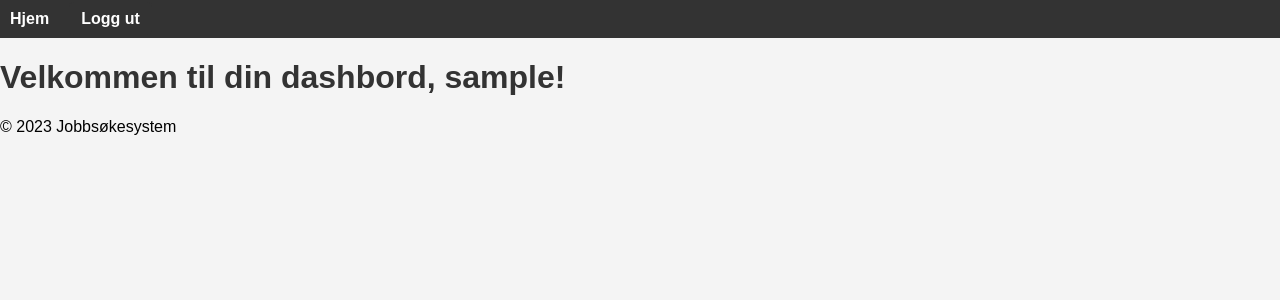
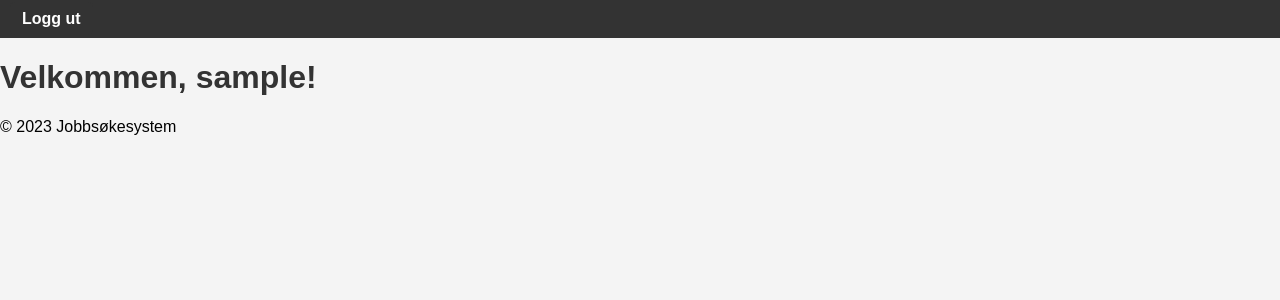
Before and after one commit to AudunSteen/jobjobb, a PHP site: page /dashboard.php in a window 1280 px wide. Shown: the top 300 px of the page. Run offline with PHP 8.4, Linux system fonts and the light colour scheme; the visitor is signed in with stand-in values (Sample User, id 1).

Commit message:
Endret header

```diff
--- a/JobApplicationSystem/www/site/dashboard.php
+++ b/JobApplicationSystem/www/site/dashboard.php
@@ -10,7 +10,7 @@ if (!isset($_SESSION['username'])) {
 include 'inc/header.php';
 ?>
 
-<h1>Velkommen til din dashbord, <?php echo $_SESSION['username']; ?>!</h1>
+<h1>Velkommen, <?php echo $_SESSION['username']; ?>!</h1>
 
 <!-- Legg til annen innhold eller funksjonalitet for dashbordet her -->
 
--- a/JobApplicationSystem/www/site/inc/header.php
+++ b/JobApplicationSystem/www/site/inc/header.php
@@ -66,7 +66,6 @@
     <header>
         <nav>
             <ul>
-                <li><a href="profile.php">Hjem</a></li>
                 <?php
                 // Sjekk om sesjon allerede er startet før du starter en ny
                 if (session_status() == PHP_SESSION_NONE) {
@@ -77,16 +76,13 @@
                 if (isset($_SESSION['userType'])) {
                     if ($_SESSION['userType'] === 'jobbsoker') {
                         // Alternativer for jobbsøker
-                        echo '<li><a href="hjem.php">hjem</a></li>';
+                        echo '<li><a href="jobboppføringer.php">Hjem/annonser</a></li>';
                         echo '<li><a href="profile.php">Min profil</a></li>';
-                        echo '<li><a href="jobboppføringer.php">Jobboppføringer</a></li>';
                     } elseif ($_SESSION['userType'] === 'arbeidsgiver') {
                         // Alternativer for arbeidsgiver
-                        echo '<li><a href="hjem.php">hjem</a></li>';
-                        echo '<li><a href="din_arbeidsgiver_side.php">Din Arbeidsgiver Side</a></li>';
-                        echo '<li><a href="arbeidsgiver_view_users.php">View Users</a></li>';
-                        echo '<li><a href="arbeidsgiver_nyapplication.php">Create New Job Application</a></li>';
-                        echo '<li><a href="arbeidsgiver_view_applications.php">View Job Applications</a></li>';
+                        echo '<li><a href="hjem.php">Opprett annonser</a></li>';
+                        echo '<li><a href="hjem.php">Egne annonser</a></li>';
+                        echo '<li><a href="profile.php">Bedriftsprofil</a></li>';
                     }
                 }
 
--- a/JobApplicationSystem/www/site/profile.php
+++ b/JobApplicationSystem/www/site/profile.php
@@ -47,10 +47,10 @@ if ($_SERVER["REQUEST_METHOD"] == "POST" && isset($_POST["submitProfile"])) {
     // Lagre informasjon i databasen (tilpass med din databasestruktur)
     $UID = $_SESSION['username'];
 
-    $insertQuery = "INSERT INTO users (profile_picture, personal_info, cv_file) VALUES (?, ?, ?, ?)";
+    $insertQuery = "INSERT INTO users (UID, profile_picture, personal_info, cv_file) VALUES (?, ?, ?, ?)";
 
     $stmt = $conn->prepare($insertQuery);
-    $stmt->bind_param("isss", $username, $profilePicturePath, $personalInfo, $cvFilePath); // Endret til å lagre stien, ikke bare filnavnet
+    $stmt->bind_param("ssss", $UID, $profilePicturePath, $personalInfo, $cvFilePath);
 
     if ($stmt->execute()) {
         header("Location: profile.php");
@@ -58,6 +58,7 @@ if ($_SERVER["REQUEST_METHOD"] == "POST" && isset($_POST["submitProfile"])) {
     } else {
         echo "Feil ved lagring av profilinformasjon: " . $conn->error;
     }
+
 
     $stmt->close();
 }
```
